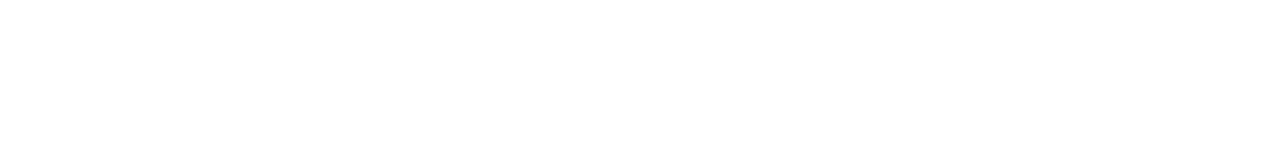
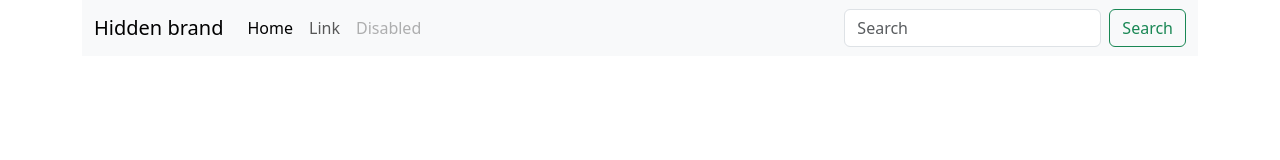
Before and after one commit to najatul6/SimpleRegisterForm, a plain HTML site: page index.html in a window 1280 px wide. Drawn offline with Linux system fonts and the light colour scheme.

Commit message:
create a navbar

```diff
--- a/index.html
+++ b/index.html
@@ -9,7 +9,31 @@
 </head>
 <body>
   <div class="container">
-    <!-- Content here -->
+    <nav class="navbar navbar-expand-lg bg-body-tertiary">
+      <div class="container-fluid">
+        <button class="navbar-toggler" type="button" data-bs-toggle="collapse" data-bs-target="#navbarTogglerDemo01" aria-controls="navbarTogglerDemo01" aria-expanded="false" aria-label="Toggle navigation">
+          <span class="navbar-toggler-icon"></span>
+        </button>
+        <div class="collapse navbar-collapse" id="navbarTogglerDemo01">
+          <a class="navbar-brand" href="#">Hidden brand</a>
+          <ul class="navbar-nav me-auto mb-2 mb-lg-0">
+            <li class="nav-item">
+              <a class="nav-link active" aria-current="page" href="#">Home</a>
+            </li>
+            <li class="nav-item">
+              <a class="nav-link" href="#">Link</a>
+            </li>
+            <li class="nav-item">
+              <a class="nav-link disabled" aria-disabled="true">Disabled</a>
+            </li>
+          </ul>
+          <form class="d-flex" role="search">
+            <input class="form-control me-2" type="search" placeholder="Search" aria-label="Search">
+            <button class="btn btn-outline-success" type="submit">Search</button>
+          </form>
+        </div>
+      </div>
+    </nav>
   </div>
 </body>
 </html>
```
